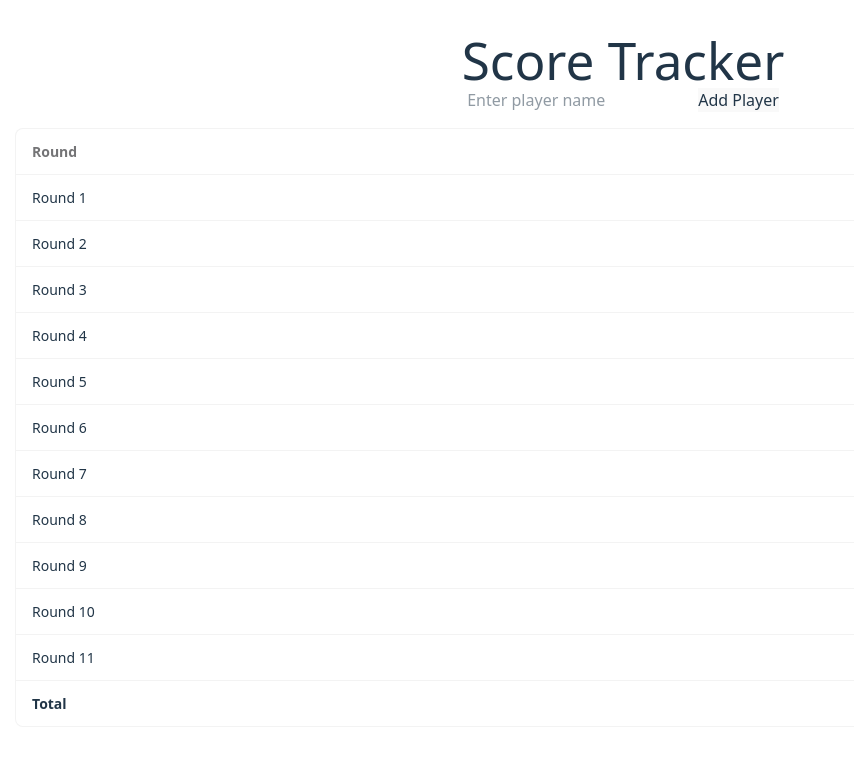
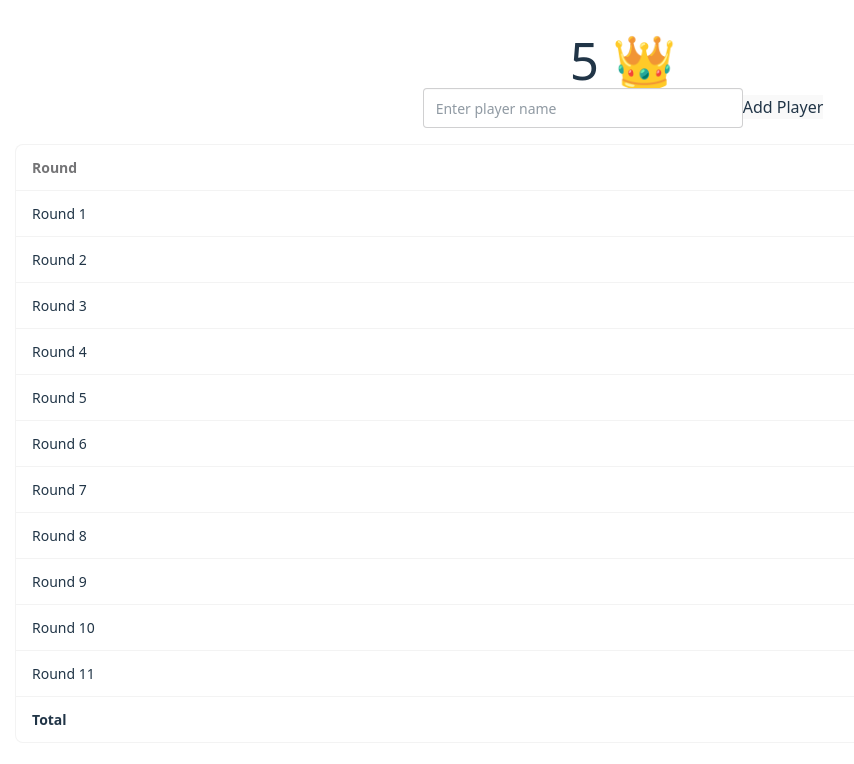
Before and after one commit to khnguy3n/five, a React (Vite) app: page / in a window 1280 px wide. Shown: the top 764 px of the page, without its empty margins (17-871 px from the left). Built offline with nearby package versions, Linux system fonts and the light colour scheme.

Commit message:
dynamic column sizing

```diff
--- a/src/App.jsx
+++ b/src/App.jsx
@@ -15,6 +15,7 @@ function AddPlayerForm({ onAdd }) {
   return (
     <form onSubmit={handleSubmit} style={{ marginBottom: "1em" }}>
       <input
+	className="input"
         type="text"
         placeholder="Enter player name"
         value={name}
@@ -50,7 +51,7 @@ export default function App() {
 
   return (
     <div>
-      <h1>Score Tracker</h1>
+      <h1>5 👑</h1>
       <AddPlayerForm onAdd={addPlayer} />
       <div className="overflow-x-auto rounded-box border border-base-content/5 bg-base-100">
       <table className="table">
@@ -76,7 +77,7 @@ export default function App() {
   value={scores[player]?.[roundIndex] || 0}
   onChange={(e) => updateScore(player, roundIndex, e.target.value)}
   style={{
-    width: `${100 / (players.length + 1)}vw`,
+    width: `${100 / (players.length + 2)}vw`,
     maxWidth: "100%",
     boxSizing: "border-box"
   }}
```
